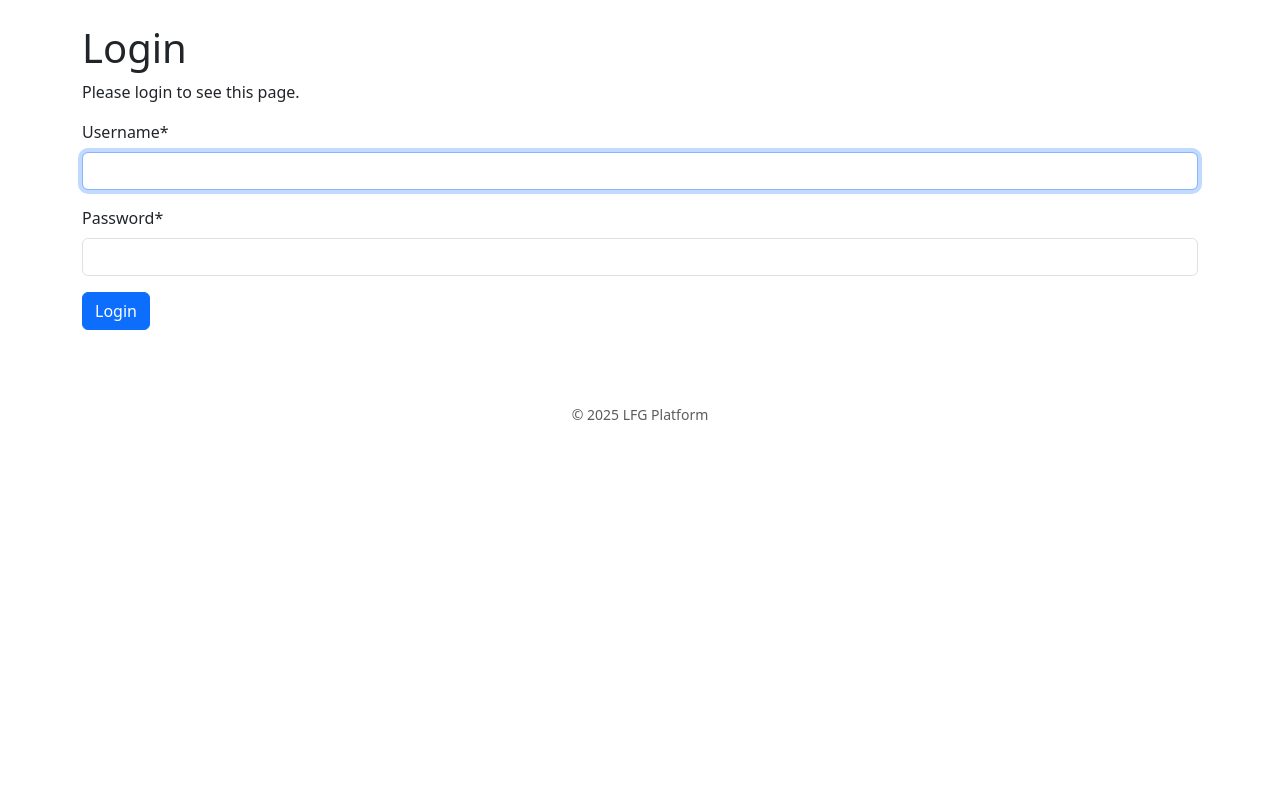
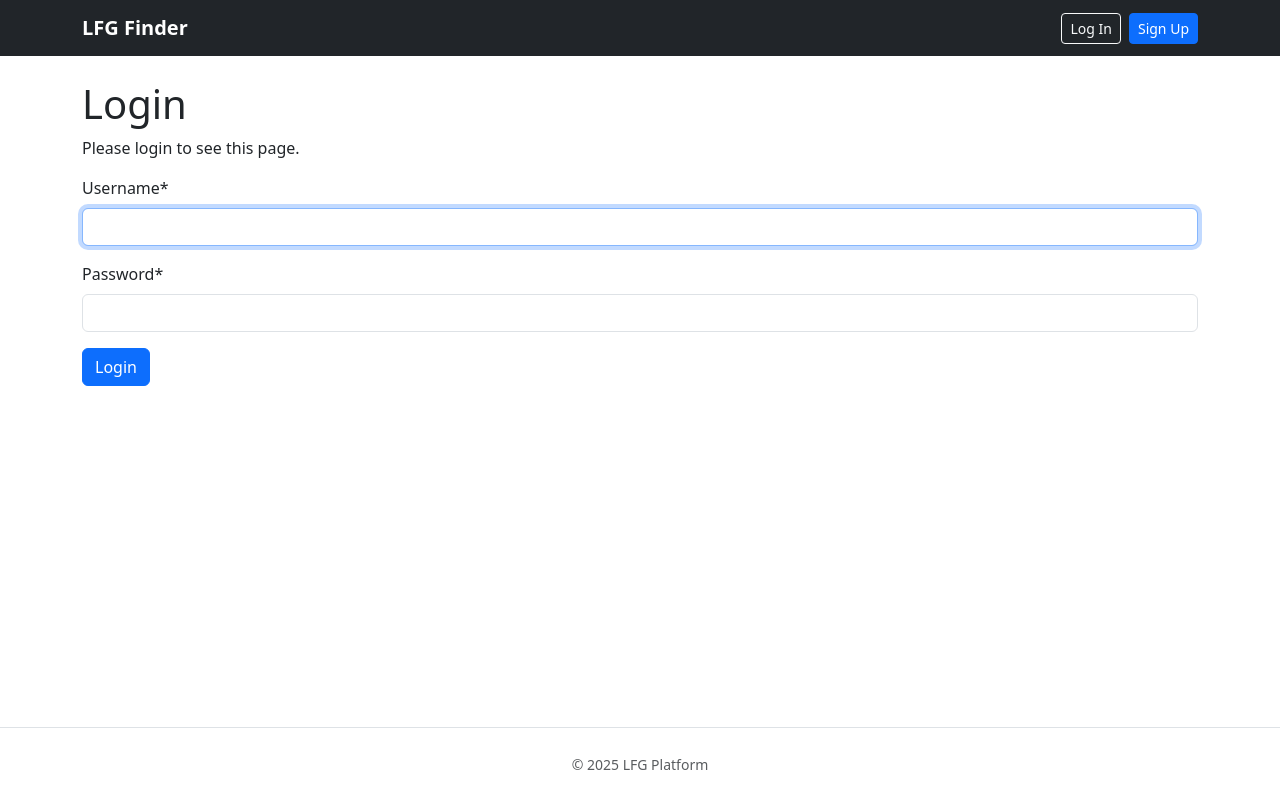
Before and after one commit to tigersaymon/lfg-teammate-finder, a Django app: page /accounts/login/?next=/lobbies/1/create/ in a window 1280 px wide. Run offline with Django 5.2, Linux system fonts and the light colour scheme; some libraries are stand-ins or nearby versions.

Commit message:
feat: implement user registration and update base navbar UI

```diff
--- a/config/urls.py
+++ b/config/urls.py
@@ -7,8 +7,9 @@ from django.urls import path, include
 urlpatterns = [
     path("admin/", admin.site.urls),
     path("accounts/", include("django.contrib.auth.urls")),
-    path("", include("games.urls")),
-    path("lobbies/", include("lobbies.urls")),
+    path("users/", include("users.urls", namespace="users")),
+    path("", include("games.urls", namespace="games")),
+    path("lobbies/", include("lobbies.urls", namespace="lobbies")),
 ] + debug_toolbar_urls()
 
 if settings.DEBUG:
--- a/templates/base.html
+++ b/templates/base.html
@@ -4,22 +4,58 @@
 <head>
   <meta charset="utf-8">
   <meta name="viewport" content="width=device-width, initial-scale=1">
-  <title>{% block title %}LFG Finder{% endblock %}</title>
 
   <link href="https://cdn.jsdelivr.net/npm/bootstrap@5.3.0/dist/css/bootstrap.min.css" rel="stylesheet">
   <link rel="stylesheet" href="https://cdn.jsdelivr.net/npm/bootstrap-icons@1.10.0/font/bootstrap-icons.css">
 
+  <script src="https://unpkg.com/htmx.org@1.9.10"></script>
+
+  <title>{% block title %}LFG Finder{% endblock %}</title>
 </head>
-<body>
-<main class="container my-4">
+
+<body hx-headers='{"X-CSRFToken": "{{ csrf_token }}"}' class="d-flex flex-column min-vh-100">
+
+<nav class="navbar navbar-expand-lg navbar-dark bg-dark mb-4">
+  <div class="container">
+    <a class="navbar-brand fw-bold" href="/">LFG Finder</a>
+
+    <div class="ms-auto d-flex align-items-center gap-2">
+      {% if user.is_authenticated %}
+        <span class="navbar-text me-2 text-light">
+            <i class="bi bi-person-circle"></i> {{ user.username }}
+        </span>
+
+        <form action="{% url 'logout' %}" method="post" class="d-inline">
+          {% csrf_token %}
+          <button type="submit" class="btn btn-sm btn-outline-danger">Logout</button>
+        </form>
+      {% else %}
+        <a href="{% url 'login' %}" class="btn btn-sm btn-outline-light">Log In</a>
+        <a href="{% url 'users:sign-up' %}" class="btn btn-sm btn-primary">Sign Up</a>
+      {% endif %}
+    </div>
+  </div>
+</nav>
+
+<main class="container">
+  {% if messages %}
+    {% for message in messages %}
+      <div class="alert alert-{{ message.tags }} alert-dismissible fade show">
+        {{ message }}
+        <button type="button" class="btn-close" data-bs-dismiss="alert"></button>
+      </div>
+    {% endfor %}
+  {% endif %}
+
   {% block content %}
-
-  {% endblock %}
+    {% endblock %}
 </main>
 
-<footer class="text-center text-muted py-4 mt-5">
+<footer class="text-center text-muted py-4 mt-auto border-top">
   <small>&copy; 2025 LFG Platform </small>
 </footer>
 
+<script src="https://cdn.jsdelivr.net/npm/bootstrap@5.3.0/dist/js/bootstrap.bundle.min.js"></script>
+
 </body>
 </html>
--- /dev/null
+++ b/users/urls.py
@@ -0,0 +1,9 @@
+from django.urls import path
+
+from users.views import SignUpView
+
+app_name = "users"
+
+urlpatterns = [
+    path("sign-up/", SignUpView.as_view(), name="sign-up"),
+]
```
Also changed, not shown: templates/registration/sign_up.html (added, +10 -0 lines), users/forms.py (added, +21 -0 lines), users/views.py (+11 -2 lines).
